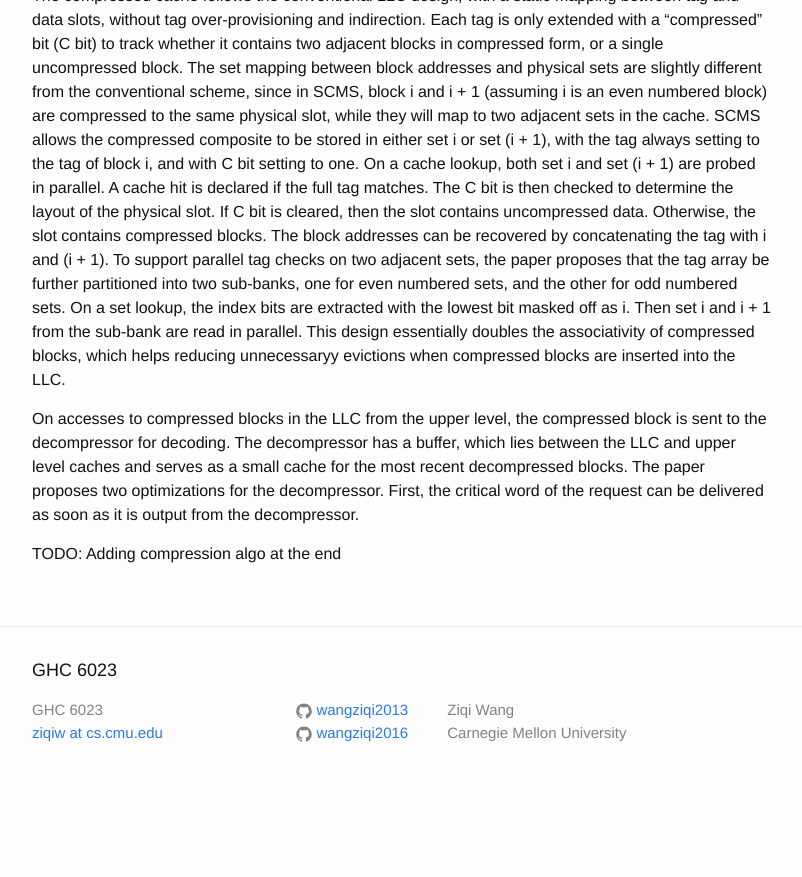
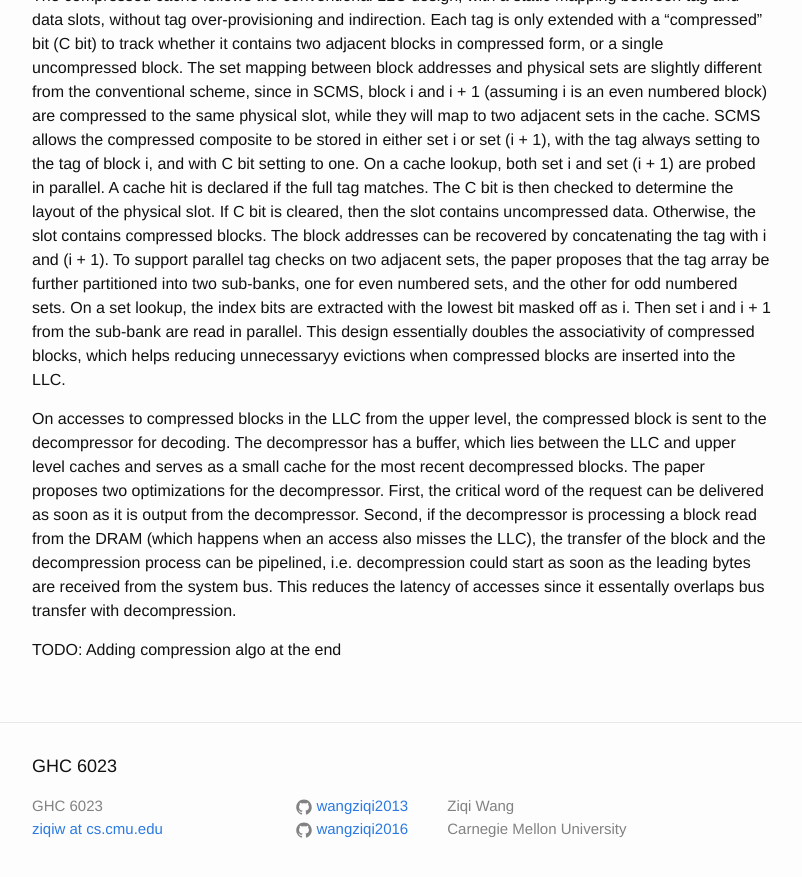
Before and after one commit to wangziqi2013/wangziqi2013.github.io, a Jekyll site: the page built from _posts/2020-07-03-scms.markdown, in a window 1280 px wide and 900 px high, scrolled down 1861 px. Shown: the top 877 px of the window, without its empty margins (238-1040 px from the left). Built offline with Jekyll 4.4.1, drawn with Linux system fonts in a browser that asks for light colours; before the commit the page ends 2665 px from its top, so only the background shows below that.

Commit message:
Finish opt

```diff
--- a/_posts/2020-07-03-scms.markdown
+++ b/_posts/2020-07-03-scms.markdown
@@ -90,6 +90,10 @@ unnecessaryy evictions when compressed blocks are inserted into the LLC.
 On accesses to compressed blocks in the LLC from the upper level, the compressed block is sent to the decompressor
 for decoding. The decompressor has a buffer, which lies between the LLC and upper level caches and serves as a small
 cache for the most recent decompressed blocks. The paper proposes two optimizations for the decompressor. First,
-the critical word of the request can be delivered as soon as it is output from the decompressor.
+the critical word of the request can be delivered as soon as it is output from the decompressor. Second, if the decompressor
+is processing a block read from the DRAM (which happens when an access also misses the LLC), the transfer of the block
+and the decompression process can be pipelined, i.e. decompression could start as soon as the leading bytes are received
+from the system bus. This reduces the latency of accesses since it essentally overlaps bus transfer with decompression.
+
 
 TODO: Adding compression algo at the end
```
